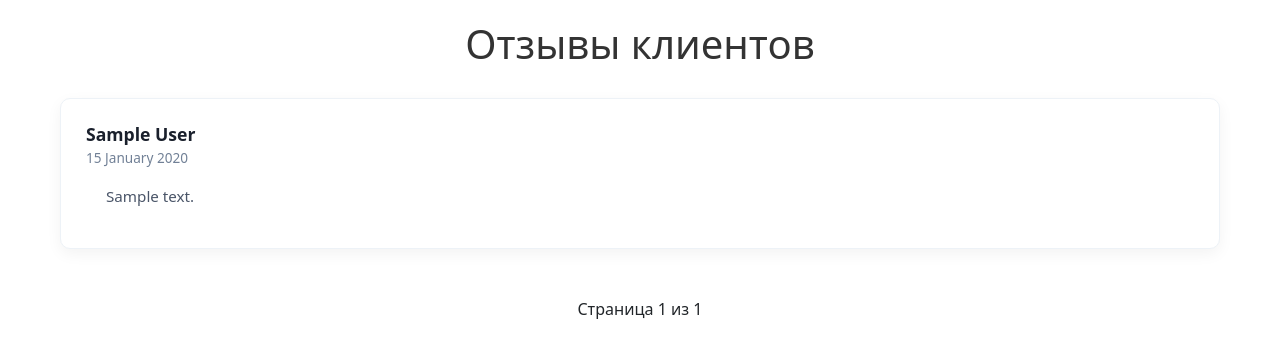
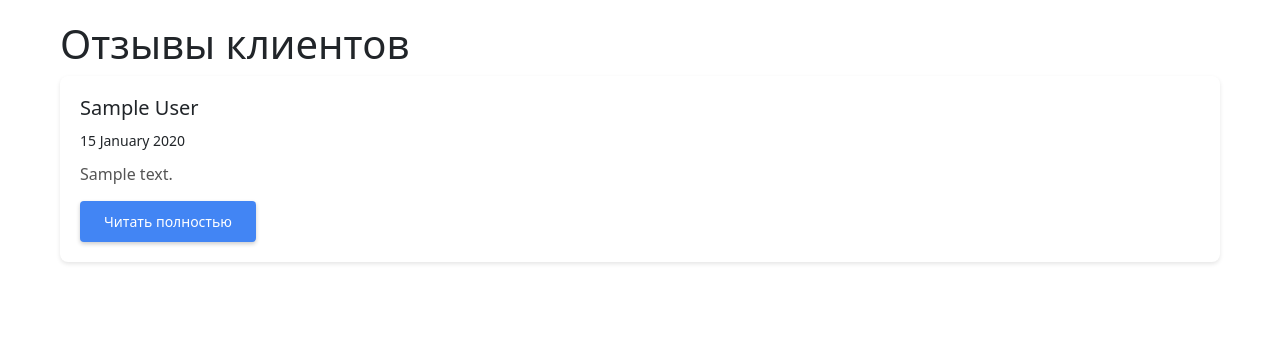
Before and after one commit to ApertureFacility/AirsoftShop, a Django app: page /reviews/ in a window 1280 px wide. Shown: the part 56-414 px from the top of the page. Run offline with Django 5.2, Linux system fonts and the light colour scheme; tables that the repository leaves empty hold one stand-in row (values such as "Sample post").

Commit message:
modalForReviewAdded

```diff
--- a/shop/admin.py
+++ b/shop/admin.py
@@ -10,12 +10,12 @@ class ReviewAdmin(admin.ModelAdmin):
 @admin.register(Service)
 class ServiceAdmin(admin.ModelAdmin):
     list_display = ('title', 'service_type', 'price')
-    list_filter = ('service_type',)  # Исправлено: добавлена запятая
+    list_filter = ('service_type',)
     search_fields = ('title', 'description')
 
     def get_form(self, request, obj=None, **kwargs):
         form = super().get_form(request, obj, **kwargs)
-        form.base_fields['description'].help_text = 'Рекомендуемая длина: 100-300 символов'
+        form.base_fields['description'].help_text = 'Рекомендуемая длина: 250-300 символов'
         return form
 
     fieldsets = (
--- a/shop/models.py
+++ b/shop/models.py
@@ -46,7 +46,7 @@ class Service(models.Model):
     description = models.TextField(
         'Описание',
         validators=[
-            MinLengthValidator(250, message='Описание должно содержать минимум 150 символов'),
+            MinLengthValidator(250, message='Описание должно содержать минимум 250 символов'),
             MaxLengthValidator(300, message='Описание должно содержать максимум 300 символов')
         ])
 
--- /dev/null
+++ b/shop/static/css/review.css
@@ -0,0 +1,108 @@
+/* Основные стили отзывов */
+.reviews-section {
+    max-width: 1200px;
+    margin: 0 auto;
+    padding: 20px;
+}
+
+.review-card {
+    background: white;
+    border-radius: 8px;
+    padding: 20px;
+    margin-bottom: 20px;
+    box-shadow: 0 2px 4px rgba(0,0,0,0.1);
+    position: relative;
+}
+
+.review-header {
+    display: flex;
+    justify-content: space-between;
+    margin-bottom: 10px;
+}
+
+.review-text {
+    color: #555;
+    line-height: 1.5;
+    margin-bottom: 15px;
+}
+
+.read-more-btn {
+    background-color: #4CAF50;
+    color: white;
+    border: none;
+    padding: 8px 16px;
+    border-radius: 4px;
+    cursor: pointer;
+    font-size: 14px;
+    transition: background-color 0.3s;
+}
+
+.read-more-btn:hover {
+    background-color: #45a049;
+}
+
+/* Стили модального окна */
+.modal {
+    display: none;
+    position: fixed;
+    z-index: 1000;
+    left: 0;
+    top: 0;
+    width: 100%;
+    height: 100%;
+    background-color: rgba(0,0,0,0.7);
+    overflow: auto;
+}
+
+.modal-content {
+    background-color: #fefefe;
+    margin: 10% auto;
+    padding: 25px;
+    border-radius: 8px;
+    width: 80%;
+    max-width: 600px;
+    box-shadow: 0 4px 8px rgba(0,0,0,0.2);
+}
+
+.close {
+    color: #aaa;
+    float: right;
+    font-size: 28px;
+    font-weight: bold;
+    cursor: pointer;
+}
+
+.close:hover {
+    color: #333;
+}
+
+.modal-header {
+    margin-bottom: 15px;
+    border-bottom: 1px solid #eee;
+    padding-bottom: 10px;
+}
+
+#modalAuthor {
+    color: #333;
+    margin-bottom: 5px;
+}
+
+#modalDate {
+    color: #777;
+    font-size: 14px;
+}
+
+#modalText {
+    color: #555;
+    line-height: 1.6;
+    white-space: pre-line;
+}
+.read-more-btn {
+    background: #4285f4;
+    color: white;
+    border: none;
+    padding: 10px 24px;
+    border-radius: 4px;
+    box-shadow: 0 2px 4px rgba(0,0,0,0.2);
+    transition: box-shadow 0.3s;
+}
--- a/shop/static/reviews.css
+++ b/shop/static/reviews.css
@@ -1,4 +1,3 @@
-/* Основные стили */
 .reviews-section {
     max-width: 1200px;
     margin: 0 auto;
@@ -11,7 +10,7 @@
     color: #333;
 }
 
-/* Форма обновления */
+
 .reviews-update-form {
     text-align: center;
     margin-bottom: 30px;
@@ -31,7 +30,7 @@
     background-color: #3a5f8a;
 }
 
-/* Карточка отзыва */
+
 .review-card {
     background: white;
     border-radius: 8px;
@@ -93,7 +92,7 @@
     text-decoration: underline;
 }
 
-/* Пагинация */
+
 .pagination {
     margin-top: 40px;
     display: flex;
@@ -130,7 +129,7 @@
     padding: 0 20px;
   }
 
-  /* Заголовок секции */
+
   .section-title {
     text-align: center;
     font-size: 2rem;
@@ -150,14 +149,14 @@
     border-radius: 2px;
   }
 
-  /* Сетка отзывов */
+
   .reviews-grid {
     display: grid;
     grid-template-columns: repeat(auto-fit, minmax(300px, 1fr));
     gap: 30px;
   }
 
-  /* Карточка отзыва */
+
   .review-card {
     background: #fff;
     border-radius: 10px;
@@ -172,7 +171,7 @@
     box-shadow: 0 10px 25px rgba(0, 0, 0, 0.1);
   }
 
-  /* Шапка карточки */
+
   .review-header {
     display: flex;
     align-items: center;
@@ -180,13 +179,6 @@
     gap: 15px;
   }
 
-  .review-avatar {
-    width: 50px;
-    height: 50px;
-    border-radius: 50%;
-    object-fit: cover;
-    border: 2px solid #f8fafc;
-  }
 
   .review-author-info {
     flex: 1;
@@ -218,16 +210,6 @@
 
 
 
-  /* Ссылка "Читать полностью" */
-  .read-more {
-    display: inline-flex;
-    align-items: center;
-    color: #4a76a8;
-    text-decoration: none;
-    font-size: 0.9rem;
-    font-weight: 500;
-    transition: all 0.2s;
-  }
 
 /* Адаптивность */
 @media (max-width: 768px) {
--- a/shop/templates/shop/reviewsPage.html
+++ b/shop/templates/shop/reviewsPage.html
@@ -3,7 +3,8 @@
 {% block title %}Отзывы - My Shop{% endblock %}
 {% block content %}
 
-<link rel="stylesheet" href="{% static 'reviews.css' %}">
+<link rel="stylesheet" href="{% static 'css/review.css' %}">
+
 <div class="reviews-section">
     <h1 class="reviews-header">Отзывы клиентов</h1>
     <div class="reviews-list">
@@ -18,6 +19,12 @@
             <div class="review-text">
               {{ review.text|truncatewords:25 }}
             </div>
+            <button class="read-more-btn"
+        data-text="{{ review.text}}"
+        data-author="{{ review.author }}"
+        data-date="{{ review.date|date:'d E Y'}}">
+    Читать полностью
+</button>
           </div>
         {% empty %}
         <div class="no-reviews">
@@ -25,20 +32,22 @@
         </div>
         {% endfor %}
     </div>
-    <div class="pagination">
-        <div class="step-links">
-            {% if page_obj.has_previous %}
-                <a href="?page=1" class="pagination-link first-page">&laquo; Первая</a>
-                <a href="?page={{ page_obj.previous_page_number }}" class="pagination-link prev-page">Предыдущая</a>
-            {% endif %}
-            <span class="current-page">
-                Страница {{ page_obj.number }} из {{ page_obj.paginator.num_pages }}
-            </span>
-            {% if page_obj.has_next %}
-                <a href="?page={{ page_obj.next_page_number }}" class="pagination-link next-page">Следующая</a>
-                <a href="?page={{ page_obj.paginator.num_pages }}" class="pagination-link last-page">Последняя &raquo;</a>
-            {% endif %}
+    <!-- Пагинация -->
+</div>
+
+<!-- Модальное окно -->
+<div id="reviewModal" class="modal">
+    <div class="modal-content">
+        <span class="close">&times;</span>
+        <div class="modal-header">
+            <h3 id="modalAuthor"></h3>
+            <small id="modalDate"></small>
+        </div>
+        <div class="modal-body">
+            <p id="modalText"></p>
         </div>
     </div>
 </div>
+
+<script src="{% static 'js/review.js' %}"></script>
 {% endblock %}
--- a/shop/urls.py
+++ b/shop/urls.py
@@ -11,6 +11,7 @@ urlpatterns = [
     path('home/', RedirectView.as_view(url='/')),
     path('products/', views.products, name='products'),
     path('reviews/', views.user_reviews, name='user_reviews'),
+
 ]
 if settings.DEBUG:
     urlpatterns += static(settings.MEDIA_URL, document_root=settings.MEDIA_ROOT)
--- a/shop/views.py
+++ b/shop/views.py
@@ -1,6 +1,8 @@
 from django.shortcuts import render
 from django.core.paginator import Paginator
 from .models import Service, Review
+from django.shortcuts import render, get_object_or_404
+from .models import Review
 
 def home(request):
     """Главная страница с 3 активными услугами и 3 последними отзывами"""
@@ -35,3 +37,7 @@ def user_reviews(request):
 def users_view(request):
     """Страница пользователей (без изменений)"""
     return render(request, 'shop/reviewsPage.html')
+
+def review_detail(request, review_id):
+    review = get_object_or_404(Review, id=review_id)
+    return render(request, 'shop/review_detail.html', {'review': review})
```
Also changed, not shown: shop/static/js/review.js (added, +55 -0 lines).
